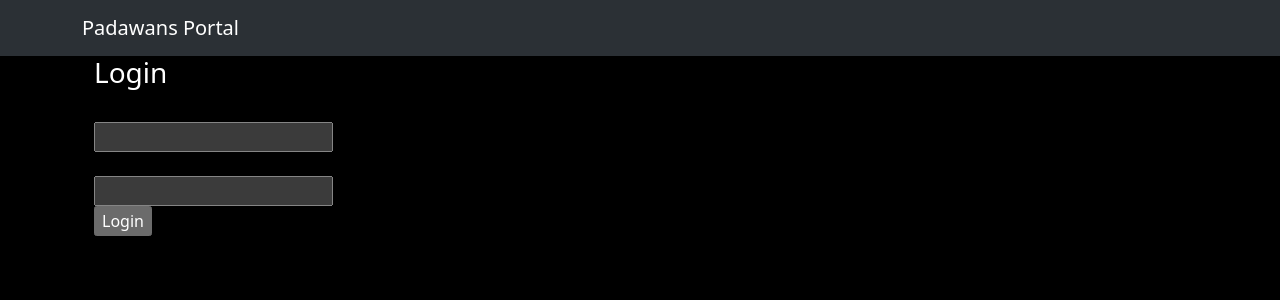
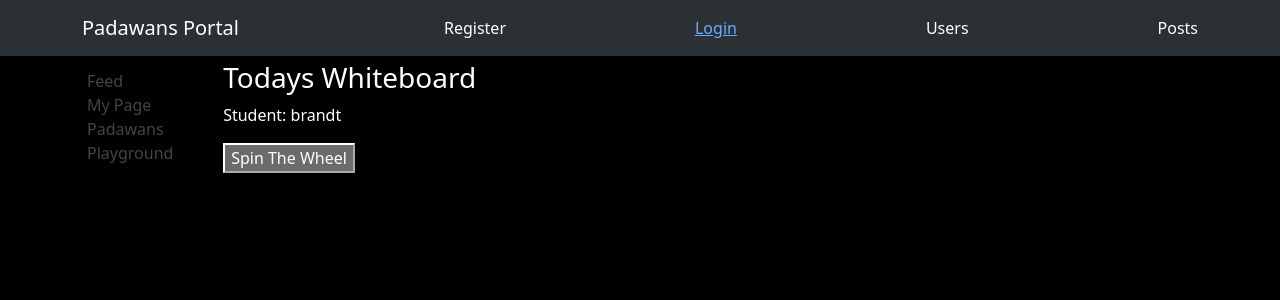
Before and after one commit to VanLance/padawans-portal-136, a React (Vite) app: page / in a window 1280 px wide. Shown: the top 300 px of the page. Built offline with nearby package versions, Linux system fonts and the light colour scheme.

Commit message:
ugly nested routing in

```diff
--- a/package.json
+++ b/package.json
@@ -13,7 +13,8 @@
     "bootstrap": "^5.3.2",
     "react": "^18.2.0",
     "react-bootstrap": "^2.10.0",
-    "react-dom": "^18.2.0"
+    "react-dom": "^18.2.0",
+    "react-router-dom": "^6.21.3"
   },
   "devDependencies": {
     "@types/react": "^18.2.43",
--- a/src/App.jsx
+++ b/src/App.jsx
@@ -2,7 +2,6 @@ import Container from 'react-bootstrap/Container'
 
 import { Posts } from "./components/Posts"
 import Header from './components/Header'
-import Body from './components/Body'
 import Whiteboard from './components/Whiteboard'
 import Register from './components/forms/Register'
 import Users from './components/Users'
@@ -10,15 +9,22 @@ import FormPage from './pages/FormPage'
 import SocialPage from './pages/SocialPage'
 import LandingPage from './pages/LandingPage'
 import Login from './components/forms/Login'
+import { Route, Routes } from 'react-router-dom'
 
 export default function App() {
 
   return (
     <Container fluid data-bs-theme='dark' className='app'>
       <Header />
-      <FormPage>
-        <Login />
-      </FormPage>
+
+      <Routes>
+        <Route path='/' element={<LandingPage><Whiteboard/></LandingPage>} />
+        <Route path='/login' element={<FormPage><Login /></FormPage>} />
+        <Route path='/register' element={<FormPage><Register/></FormPage>} />
+        <Route path='/users' element={<SocialPage><Users/></SocialPage>} />
+        <Route path='/posts' element={<SocialPage><Posts/></SocialPage>} />
+      </Routes>
+
     </Container>
   )
 }
--- a/src/components/Header.jsx
+++ b/src/components/Header.jsx
@@ -1,12 +1,21 @@
 import Navbar from 'react-bootstrap/Navbar'
 import Container from 'react-bootstrap/Container'
+import { Nav } from 'react-bootstrap'
+import { Link } from 'react-router-dom'
 
 export default function Header() {
     return (
         <Navbar className="bg-body-tertiary">
             <Container>
-                <Navbar.Brand href="#home">Padawans Portal</Navbar.Brand>
+                <Navbar.Brand href="/">Padawans Portal</Navbar.Brand>
+                <Nav.Link href='/register'>Register</Nav.Link>
+                <Link to='/login'>Login</Link>
+                <Nav.Link href='/users'>Users</Nav.Link>
+                <Nav.Link href='/posts'>Posts</Nav.Link>
             </Container>
+
+
+            {/* <Nav.Link href="#link">Link</Nav.Link> */}
         </Navbar>
     )
 }
--- a/src/main.jsx
+++ b/src/main.jsx
@@ -4,9 +4,13 @@ import App from './App.jsx'
 
 import 'bootstrap/dist/css/bootstrap.min.css';
 import './index.css'
+import { BrowserRouter } from 'react-router-dom';
+
 
 ReactDOM.createRoot(document.getElementById('root')).render(
   <React.StrictMode>
-    <App />
+    <BrowserRouter>
+      <App />
+    </BrowserRouter>
   </React.StrictMode>,
 )
```
Also changed, not shown: 1 other file (tests, documents, lock files or other folders).
